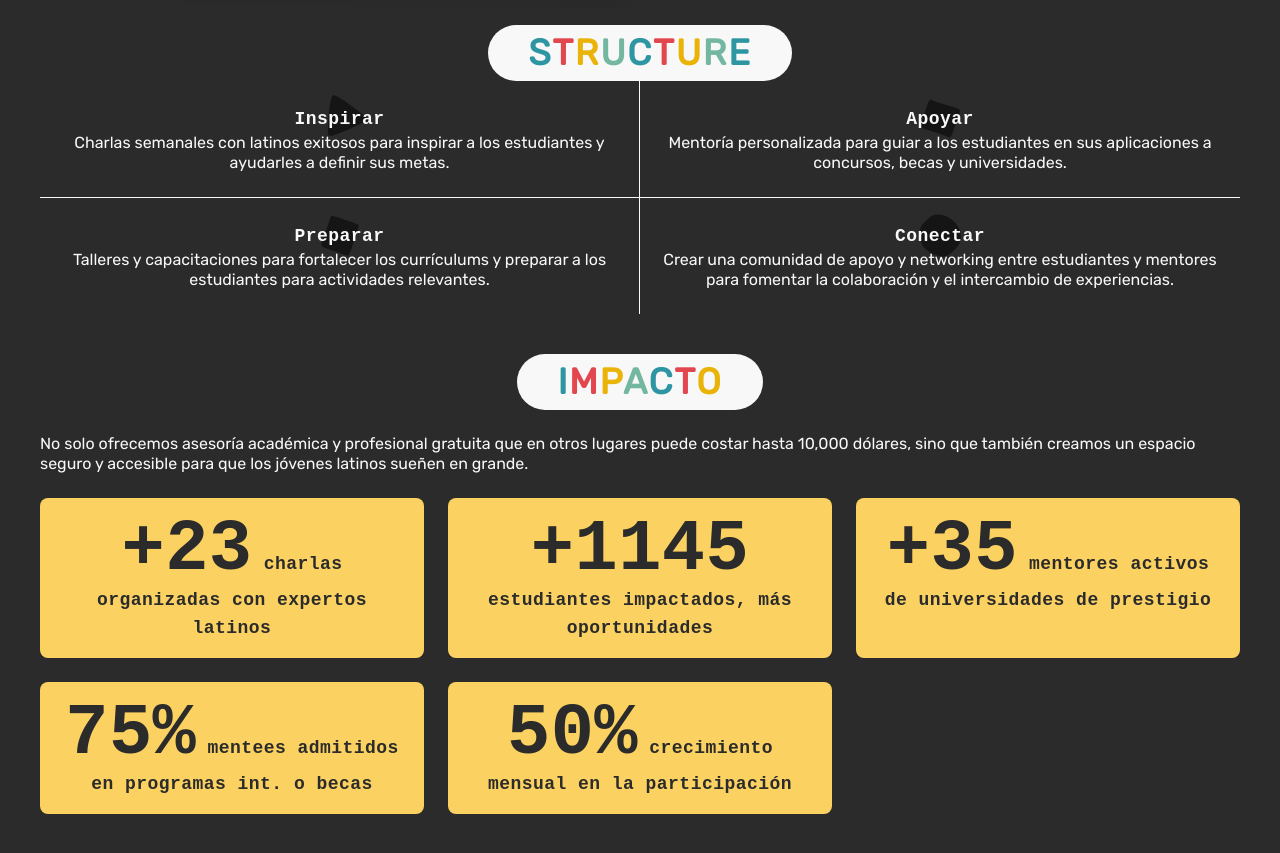
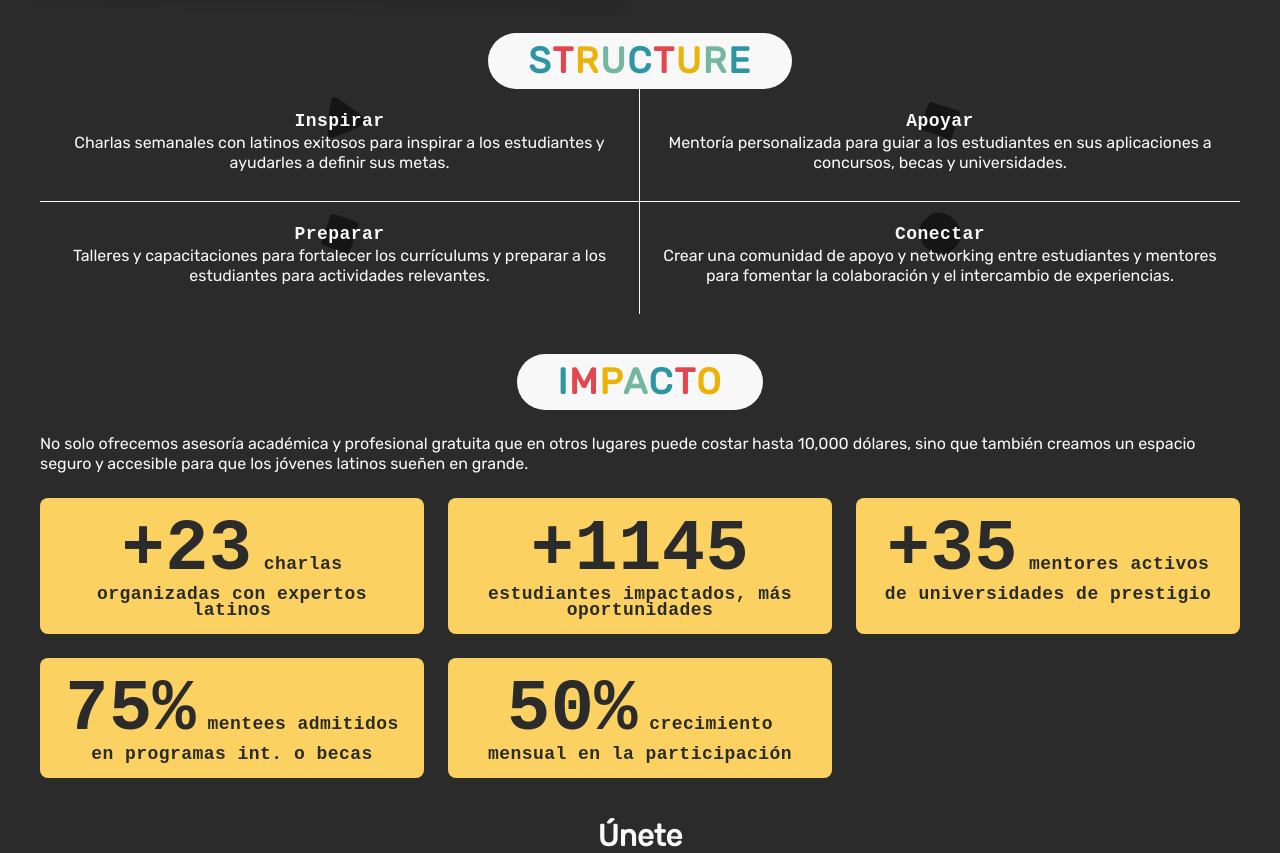
Before and after one commit to abigail-br987/globalminds, a Next.js app: page / in a window 1280 px wide. Shown: the part 1922-2775 px from the top of the page. Built offline with nearby package versions, Linux system fonts and the light colour scheme.

Commit message:
style: h5

```diff
--- a/src/app/globals.css
+++ b/src/app/globals.css
@@ -7,19 +7,22 @@
     @apply text-8xl font-bold font-lucidity;
   }
   h2 {
-    @apply text-xl md:text-3xl font-semibold font-mono;
+    @apply text-xl md:text-3xl font-semibold ;
   }
   h3 {
-    @apply text-lg font-bold font-mono tracking-wide;
+    @apply text-lg leading-4 font-bold font-mono tracking-wide;
   }
   h4 {
     @apply text-base font-semibold font-mono tracking-wide;
+  }
+  h5 {
+    @apply uppercase text-sm font-semibold;
   }
   button {
     @apply px-4 py-1 my-2 font-semibold rounded-full;
   }
   p {
-    @apply leading-5
+    @apply leading-5 my-1
   }
   body {
     @apply font-rubik text-gbWhite
```
